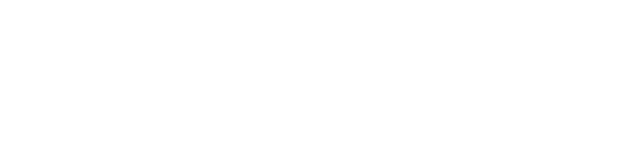
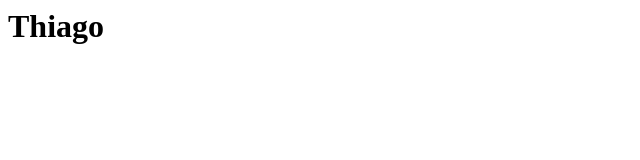
Before and after one commit to ThiagoBussola/aula-git, a plain HTML site: page index.html in a window 1280 px wide. Shown: the whole page, without its empty margins (0-640 px from the left). Drawn offline with Linux system fonts and the light colour scheme.

Commit message:
Titulo da Pagina

```diff
--- a/index.html
+++ b/index.html
@@ -2,5 +2,6 @@
     <head>
     </head>
     <body>
+    	<h1>Thiago</h1>
     </body>
 </html>
```
